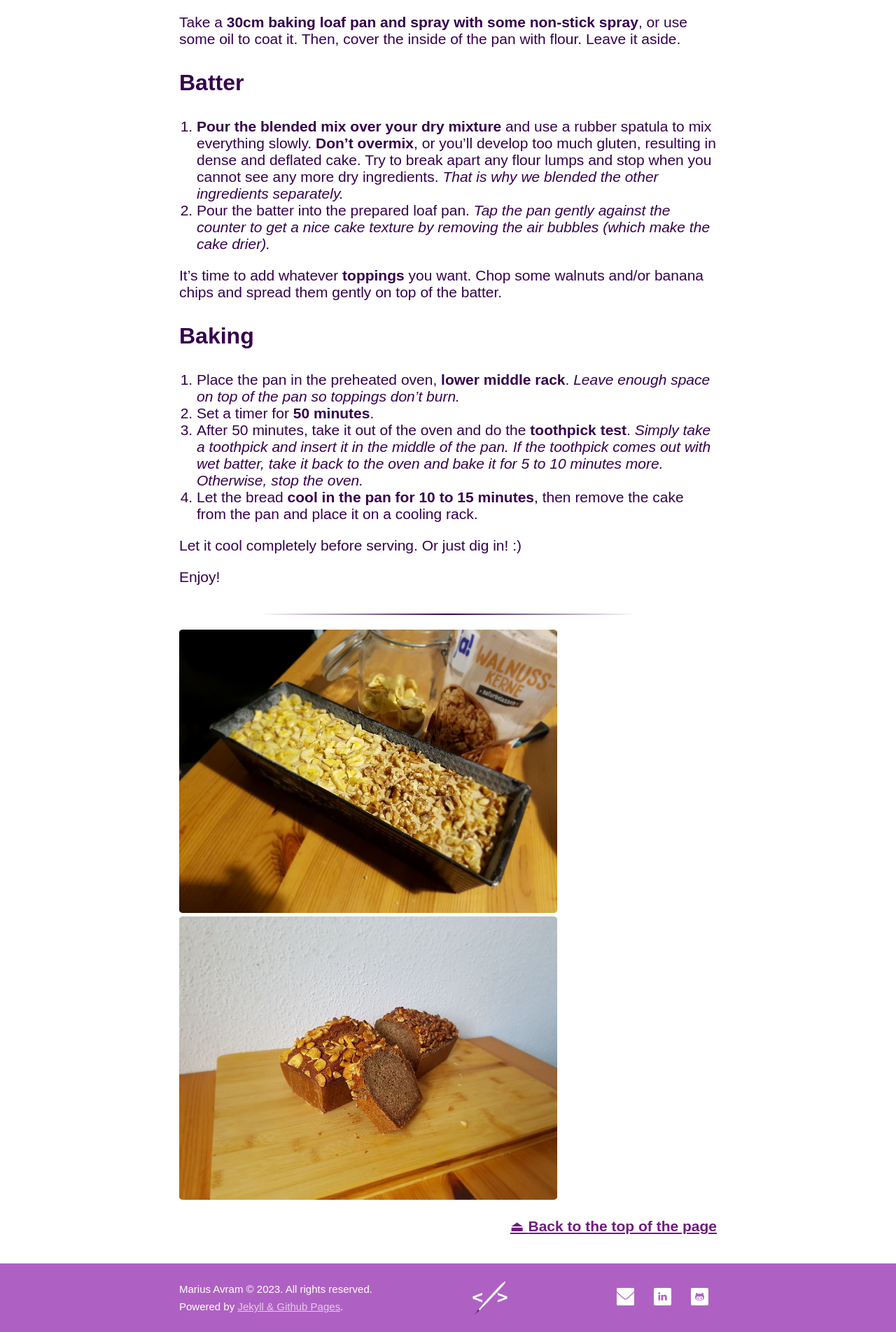
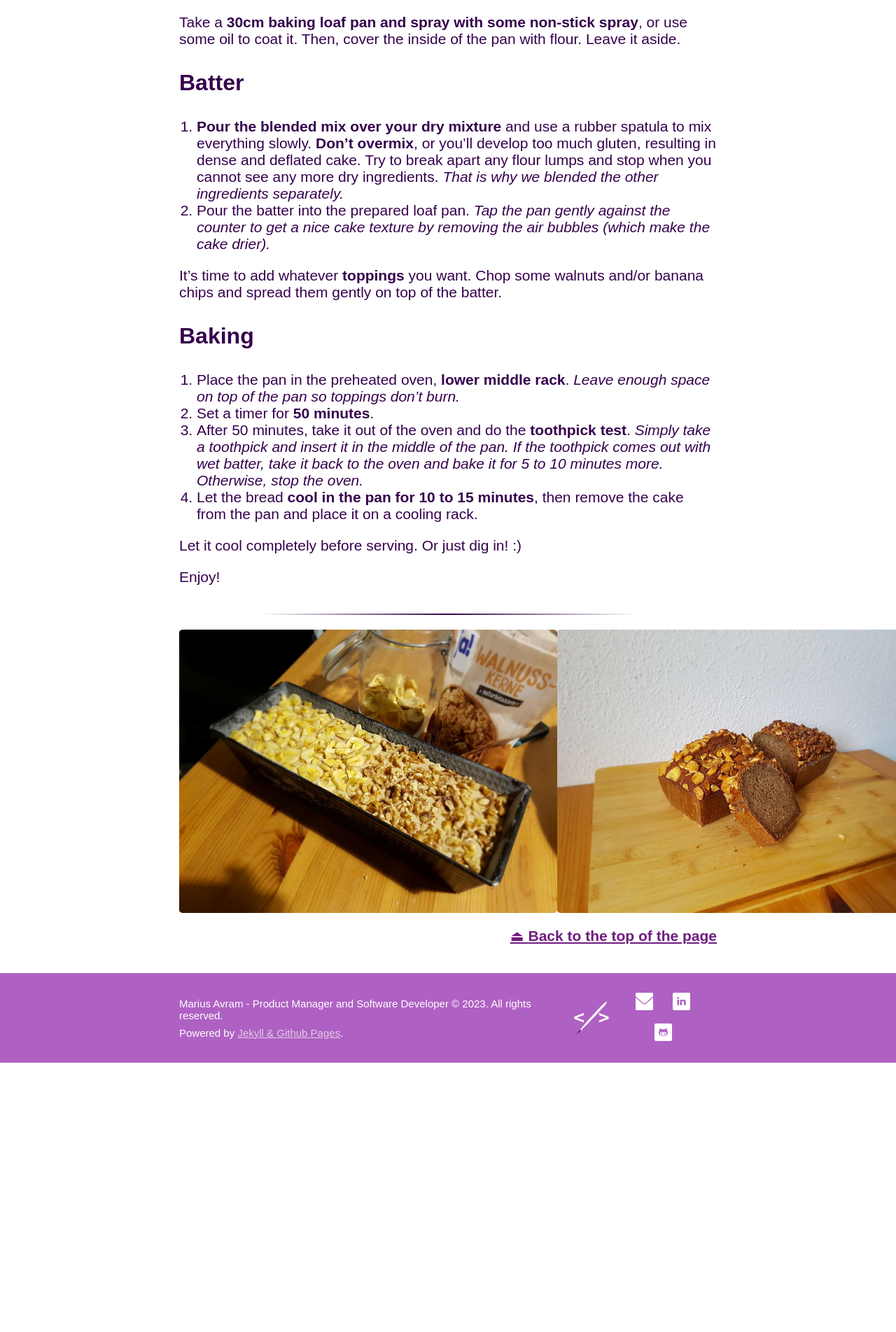
Before and after one commit to mariusavram91/mariusavram, a Jekyll site: the page built from _recipes/banana-bread.md, in a window 1280 px wide. Shown: the part 2246-4150 px from the top of the page at 70% size. Built offline with Jekyll 4.4.1, drawn with Linux system fonts in a browser that asks for light colours; after the commit the page ends 3765 px from its top, so only the background shows below that.

Commit message:
Fix recipes pictures

```diff
--- a/_config.yml
+++ b/_config.yml
@@ -1,7 +1,7 @@
 # Site settings
-title               : Marius Avram
+title               : Marius Avram - Product Manager and Software Developer
 description         : >
-                      Product Manager and tech enthusiast with a decade of experience in Software Development.
+                      Product Manager and tech enthusiast based in Berlin with a decade of experience in Software Development.
 url                 : "https://mariusavram.com"
 
 resume              : /assets/Marius_Avram_PM-Resume.pdf
--- a/_recipes/banana-bread.md
+++ b/_recipes/banana-bread.md
@@ -109,5 +109,6 @@ Enjoy!
 
 ---
 
+{:.recipe-photos}
 ![Banana Bread Before](/assets/recipes/banana_bread_before.jpg){:class="recipe-photo"}
 ![Banana Bread After](/assets/recipes/banana_bread_after.jpg){:class="recipe-photo"}
--- a/_sass/_base.scss
+++ b/_sass/_base.scss
@@ -187,6 +187,11 @@
         border-radius: 1%;
       }
 
+      .recipe-photos {
+        display: flex;
+        justify-content: space-around;
+      }
+
       .recipe-photo {
         max-width: 540px;
       }
```
